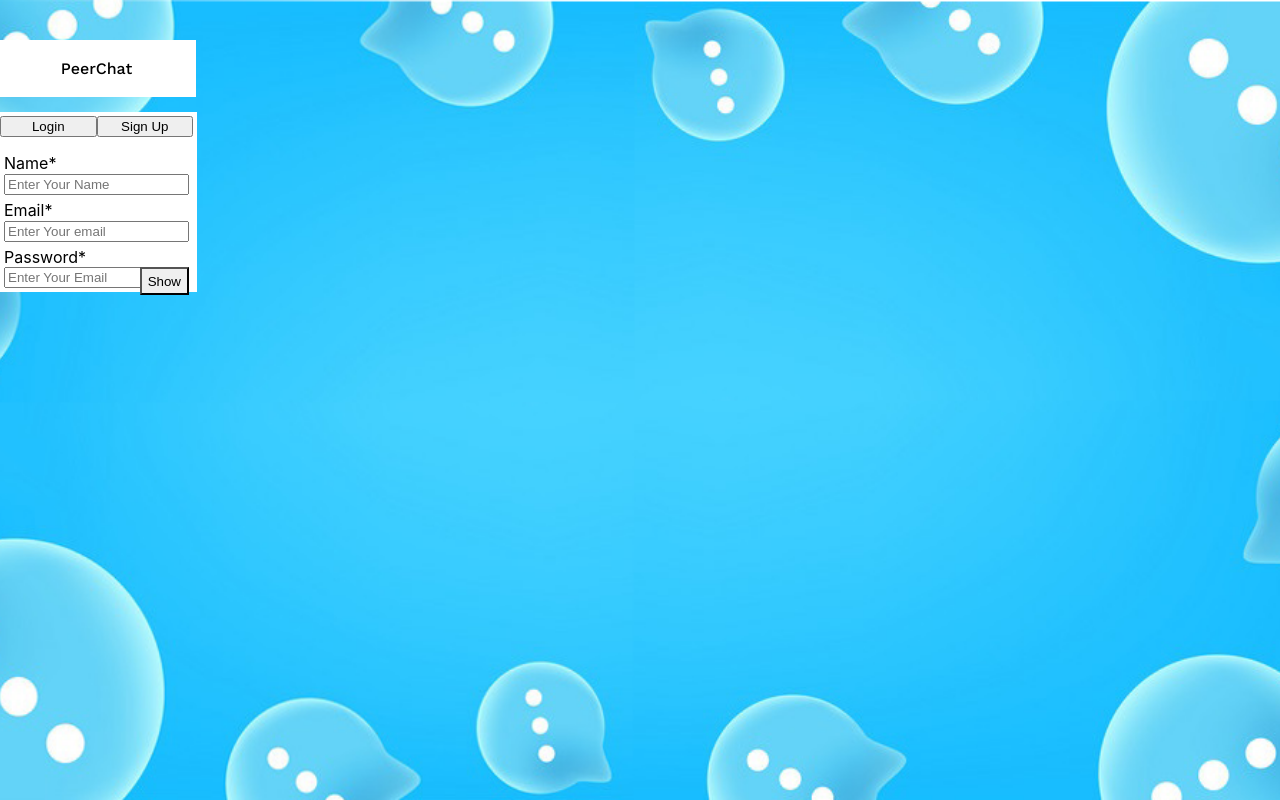
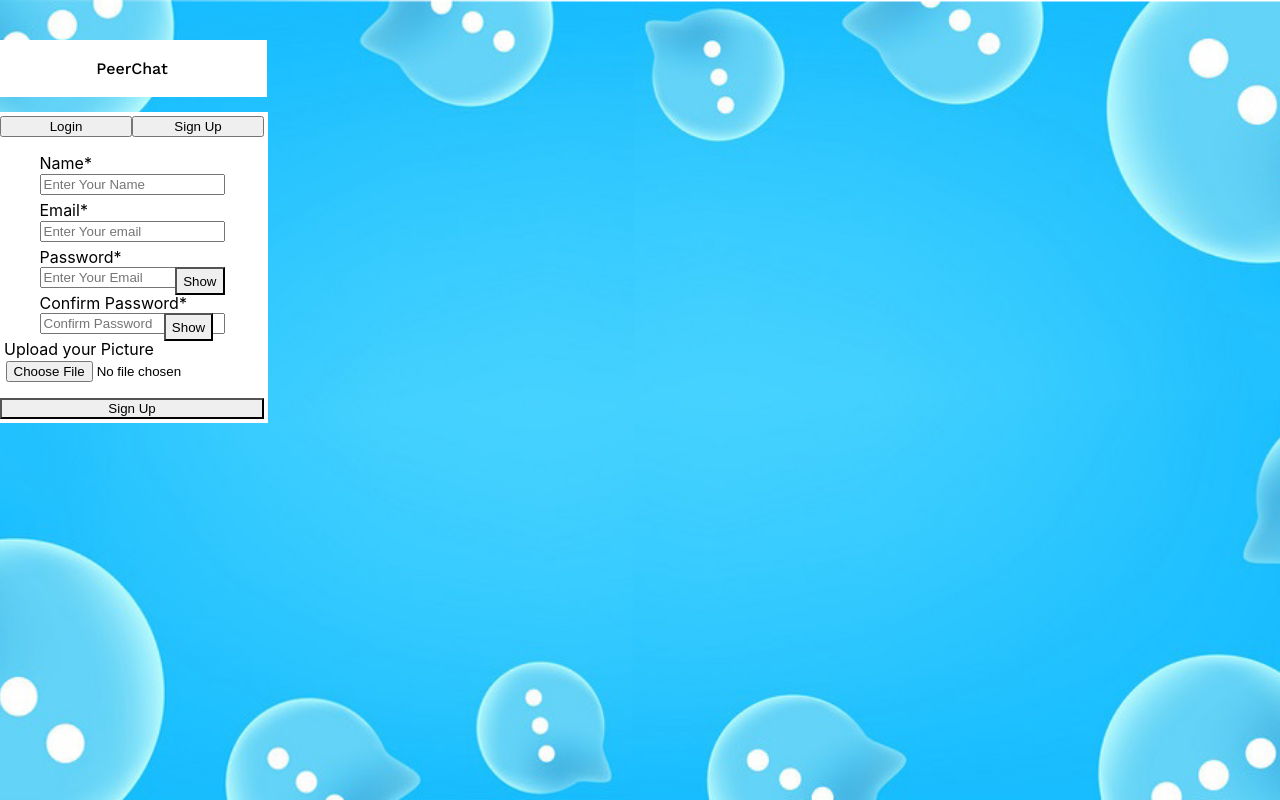
Before and after one commit to mayakano/peer-chat, a React (Create React App) app in the folder frontend/: page / in a window 1280 px wide. Both pictures are taken after a click on the tab "Sign Up". Built offline with nearby package versions, Linux system fonts and the light colour scheme; the HTML template or start-up script is replaced by a standard one.

Commit message:
added new fields to signup

```diff
--- a/frontend/src/components/Authentication/Signup.js
+++ b/frontend/src/components/Authentication/Signup.js
@@ -13,6 +13,8 @@
   const [pic, setPic] = useState();
 
   const handleClick = () => setShow(!show);
+  const postDetails = (pics) => {};
+  const submitHandler = () => {};
 
   return (
     <VStack spacing="5px" color="black">
@@ -34,7 +36,7 @@
         <FormLabel>Password</FormLabel>
         <InputGroup>
           <Input
-            type={"password"}
+            type={show ? "text" : "password"}
             placeholder="Enter Your Email"
             onChange={(e) => setEmail(e.target.value)}
           />
@@ -45,6 +47,39 @@
           </InputRightElement>
         </InputGroup>
       </FormControl>
+      <FormControl id="password" isRequired>
+        <FormLabel>Confirm Password</FormLabel>
+        <InputGroup size="md">
+          <Input
+            type={show ? "text" : "password"}
+            placeholder="Confirm Password"
+            onChange={(e) => setConfirmpassword(e.target.value)}
+          />
+          <InputRightElement width="4.5rem">
+            <Button h="1.75rem" size="sm" onClick={handleClick}>
+              {show ? "Hide" : "Show"}
+            </Button>
+          </InputRightElement>
+        </InputGroup>
+      </FormControl>
+      <FormControl id="pic">
+        <FormLabel>Upload your Picture</FormLabel>
+        <Input
+          type="file"
+          p={1.5}
+          accept="image/*"
+          onChange={(e) => postDetails(e.target.files[0])}
+        />
+      </FormControl>
+
+      <Button
+        colorScheme="blue"
+        width="100%"
+        style={{ marginTop: 15 }}
+        onClick={submitHandler}
+      >
+        Sign Up
+      </Button>
     </VStack>
   );
 };
```
Also changed, not shown: 1 other file (tests, documents, lock files or other folders).
